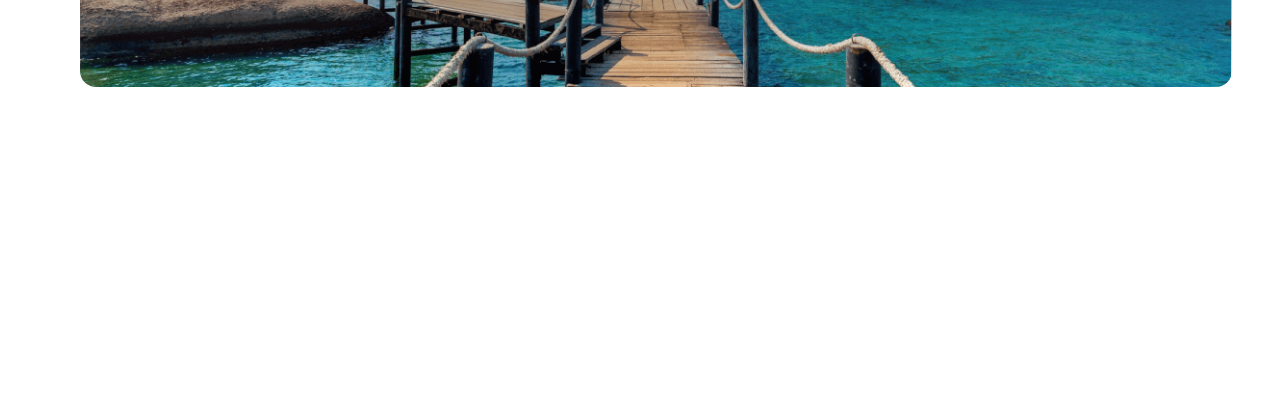
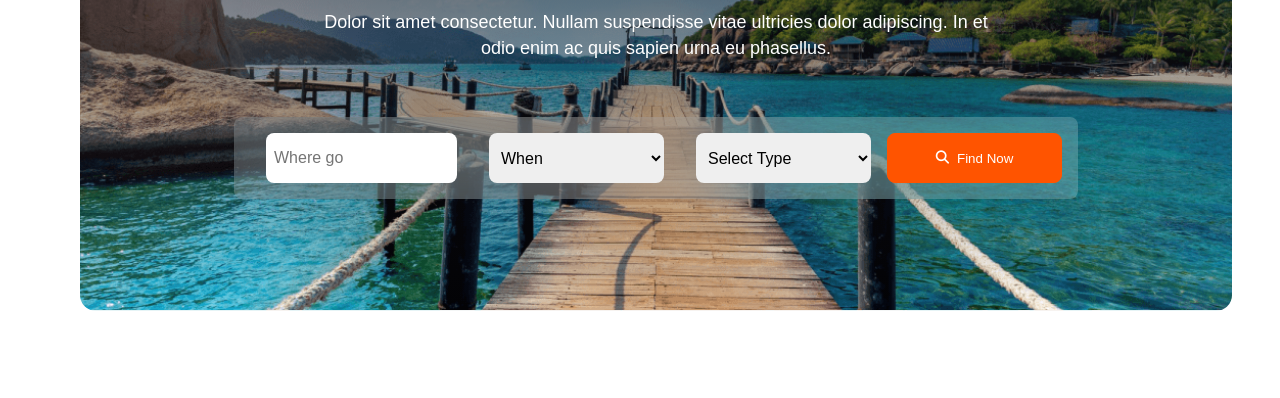
Before and after one commit to tasmia-munira/Hero-Travel, a plain HTML site: page index.html in a window 1280 px wide. Shown: the part 402-800 px from the top of the page. Drawn offline with Linux system fonts and the light colour scheme.

Commit message:
completed banner section

```diff
--- a/index.html
+++ b/index.html
@@ -3,7 +3,7 @@
 <head>
     <meta charset="UTF-8">
     <meta name="viewport" content="width=device-width, initial-scale=1.0">
-    <title>Hero Travel Website</title>
+    <title>Hero Travel</title>
     <!-- font awesome cdn -->
     <script src="https://kit.fontawesome.com/90fc74f306.js" crossorigin="anonymous"></script>
 
--- a/styles.css
+++ b/styles.css
@@ -73,3 +73,55 @@ p, li {
      justify-content: center;
      align-items: center;
 }
+
+.explore-container h3 {
+    color: white;
+    font-size: 4rem;
+    font-weight: 800;
+}
+
+.explore-container p {
+    color: rgba(255, 255, 255, 1);
+    font-size: 18px;
+    line-height: 26px;
+    width: 676px;
+    padding: 1.5rem 0;
+    margin: auto;
+
+}
+
+.travel-inputs {
+    margin-top: 2rem;
+    border-radius: 8px;
+    background: rgba(255, 255, 255, 0.2);
+    padding: 1rem;
+    display: flex;
+    justify-content: center;
+    align-items: center;
+    backdrop-filter: blur(48px);
+}
+
+input, select {
+    width: 175px;
+    height: 50px;
+    padding: 0 0.5rem;
+    margin: 0 1rem;
+    border-radius: 8px;
+    border: none;
+    cursor: pointer;
+    font-size: 16px;
+}
+
+.btn-primary {
+    width: 175px;
+    height: 50px;
+    display: flex;
+    justify-content: center;
+    align-items: center;
+    gap: 8px;
+    padding: 0.7rem 1.2rem;
+    border-radius: 8px;
+    background-color: rgb(255, 84, 0);
+    color: white;
+    border: 1px solid rgb(255, 84, 0);
+}
```
